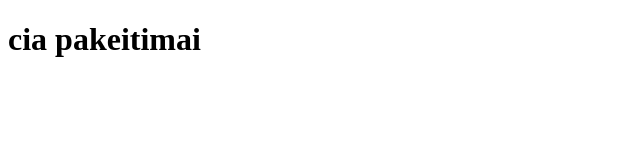
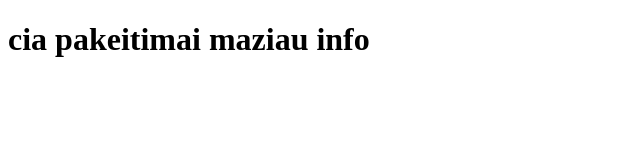
Before and after one commit to paukstis3k/Vytautui, a plain HTML site: page index.html in a window 1280 px wide. Shown: the whole page, without its empty margins (0-640 px from the left). Drawn offline with Linux system fonts and the light colour scheme.

Commit message:
A didziuliai pakitimai

```diff
--- a/index.html
+++ b/index.html
@@ -7,6 +7,6 @@
     <title></title>
 </head>
 <body>
-    <h1>cia pakeitimai</h1>
+    <h1>cia pakeitimai maziau info</h1>
 </body>
 </html>
```
